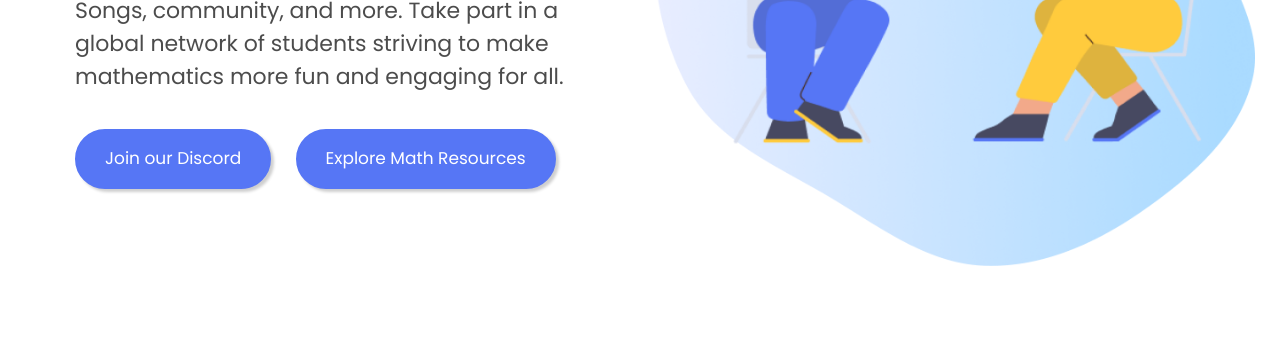
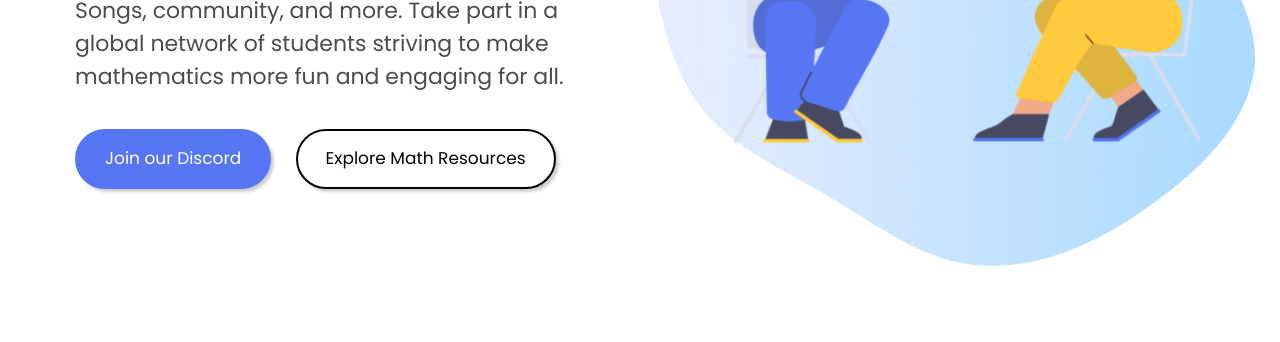
Before and after one commit to skylerbasco/Melodies-for-Math-Website, a plain HTML site: page landing.html in a window 1280 px wide. Shown: the part 458-800 px from the top of the page. Drawn offline with nearby package versions, Linux system fonts and the light colour scheme.

Commit message:
button changes

```diff
--- a/style.css
+++ b/style.css
@@ -132,19 +132,17 @@
   }
 
   .button2{
-
-    background-color:#ffffff;
-    color: #020202;
-    border: 2px solid #020202;
+    background-color:#ffffff !important;
+    color: #020202 !important;
+    border: 2px solid #020202 !important;
     box-shadow:3px 3px 3px rgb(207, 207, 207);
     margin-left: 20px;
-
   }
 
   .button2:hover {
-    background-color: #5676F5;
-    border: 2px solid #5676F5;
-    color:#Ffffff;
+    background-color: #5676F5 !important;
+    border: 2px solid #5676F5 !important;
+    color:#Ffffff !important;
   }
 
   /* our impact */
```
